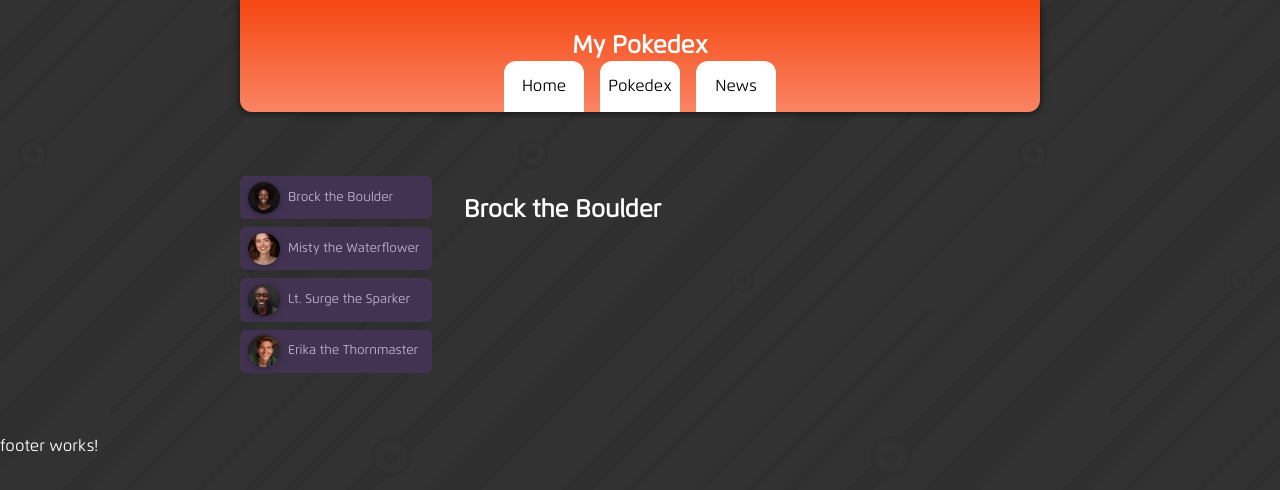
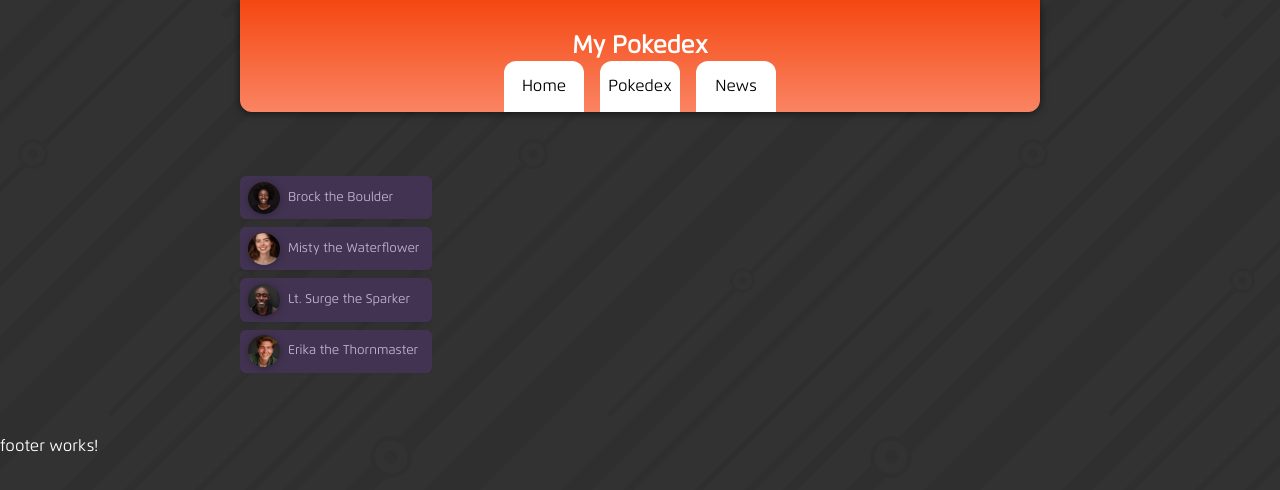
Before and after one commit to giantgyu/pokedex, an Angular app in the folder my-pokedex-app/: page / in a window 1280 px wide. Shown: the top 490 px of the page. Built offline with nearby package versions, Linux system fonts and the light colour scheme.

Commit message:
Added fallback if non-existing trainer is challenged

```diff
--- a/my-pokedex-app/src/app/app.component.html
+++ b/my-pokedex-app/src/app/app.component.html
@@ -35,7 +35,7 @@
       />
     </li>
   </ul>
-  <app-team-info [name]="challengedTrainer.name" />
+  <app-team-info [name]="challengedTrainer ? challengedTrainer.name : ''" />
 </main>
 
 <app-footer></app-footer>
--- a/my-pokedex-app/src/app/app.component.ts
+++ b/my-pokedex-app/src/app/app.component.ts
@@ -19,12 +19,12 @@
 export class AppComponent {
   trainers = DUMMY_USERS;
   title = 'my-pokedex-app';
-  challengedTrainerId: string = 'u1';
+  challengedTrainerId: string = '...';
 
   get challengedTrainer() {
     return this.trainers.find(
       (trainer) => trainer.id === this.challengedTrainerId
-    )!;
+    );
   }
 
   onChallengeTrainer(id: string) {
--- a/my-pokedex-app/src/app/components/team-info/team-info.component.ts
+++ b/my-pokedex-app/src/app/components/team-info/team-info.component.ts
@@ -7,5 +7,5 @@
   styleUrl: './team-info.component.css',
 })
 export class TeamInfoComponent {
-  @Input({ required: true }) name!: string;
+  @Input() name?: string;
 }
```
